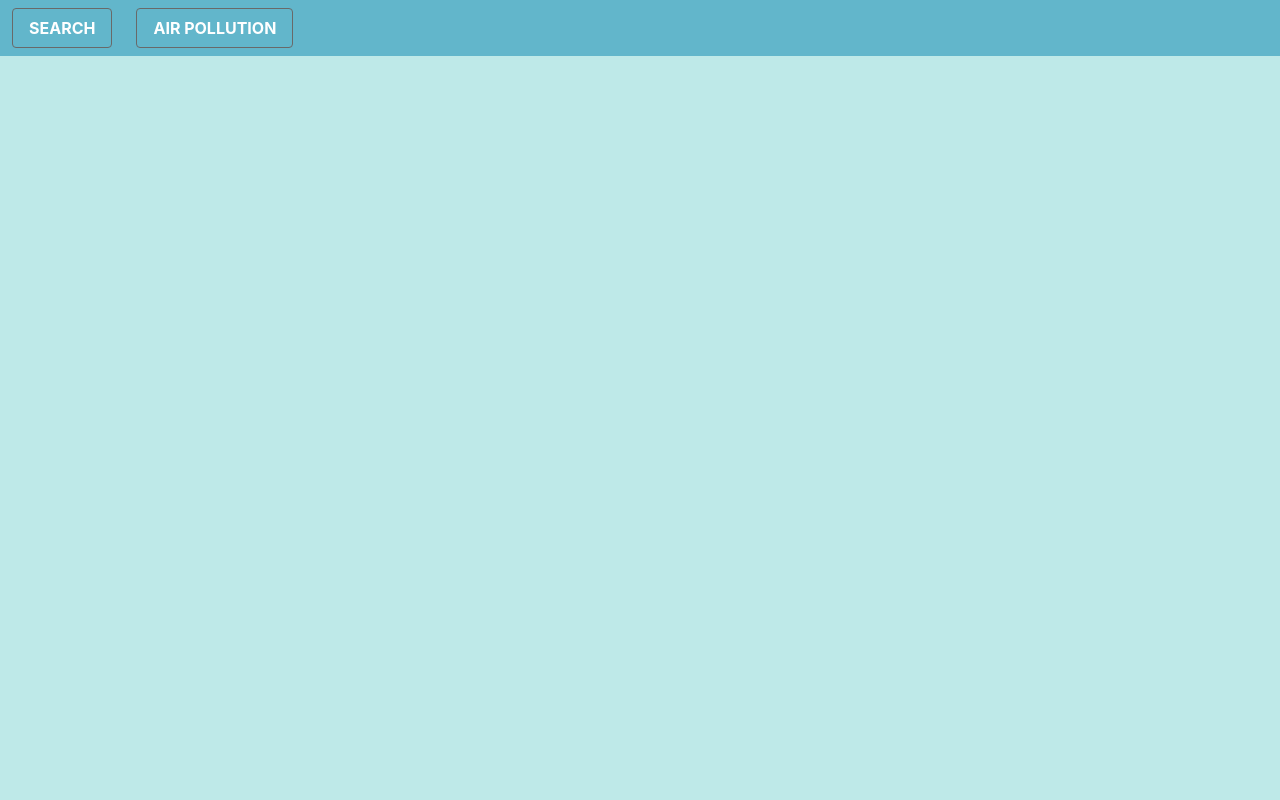
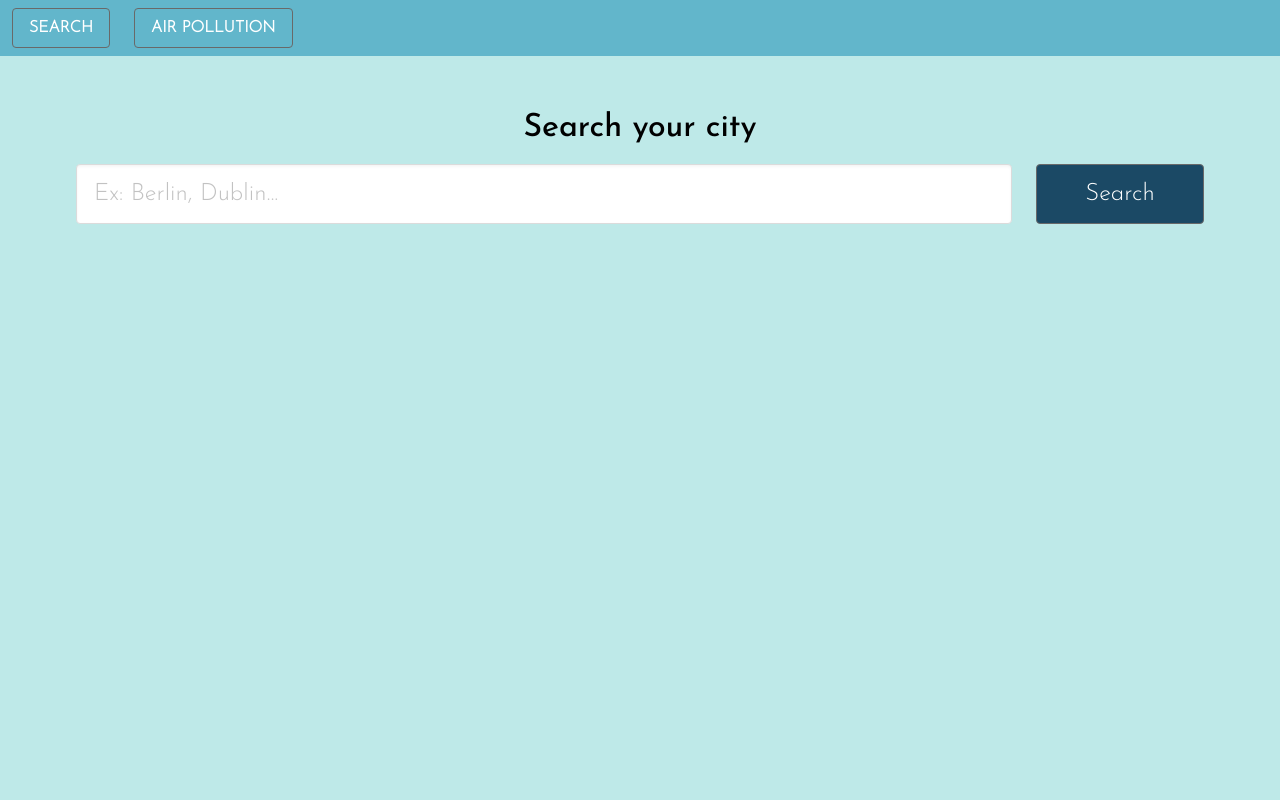
Before and after one commit to DomeT99/another-weather-app, a Vue app: page / in a window 1280 px wide. Shown: the top 800 px of the page. Built offline with nearby package versions, Linux system fonts and the light colour scheme.

Commit message:
feat: create search section

```diff
--- a/src/assets/scss/bulma-override.scss
+++ b/src/assets/scss/bulma-override.scss
@@ -8,10 +8,13 @@
 .is-tertiary {
   background-color: var(--tertiary-color) !important;
 }
+.is-white-color {
+  color: var(--sixth-color);
+}
 
 //Border
-.b-sixth{
-    border-color: var(--seventh-color) !important;
+.b-sixth {
+  border-color: var(--seventh-color) !important;
 }
 
 //Footer
@@ -19,3 +22,8 @@
   background-color: var(--sixth-color);
   padding: 0.9rem 0.1rem 1rem;
 }
+
+//Columns
+.columns{
+  margin: 0;
+}
--- a/src/assets/scss/global.scss
+++ b/src/assets/scss/global.scss
@@ -25,6 +25,8 @@ h1 {
 h2 {
   @include font-generate(var(--font-medium), 24px, var(--seventh-color));
 }
-p {
-  @include font-generate(var(--font-light), 20px, var(--fifth-color));
+p,
+button,
+input {
+  @include font-generate(var(--font-light), 22px, var(--fifth-color));
 }
--- /dev/null
+++ b/src/components/Input.vue
@@ -0,0 +1,19 @@
+<script setup>
+const props = defineProps({
+  value: String,
+  type: String,
+  placeHolder: String
+});
+
+defineEmits(["update:modelValue"]);
+</script>
+
+<template>
+  <input
+    :value="props.value"
+    @input="$emit('update:modelValue', $event.target.value)"
+    :type="props.type ?? 'text'"
+    class="input is-large"
+    :placeholder="props.placeHolder ?? ''"
+  />
+</template>
--- /dev/null
+++ b/src/components/SearchView/SearchSection.vue
@@ -0,0 +1,20 @@
+<script setup>
+import Button from "../Button.vue";
+import Input from "../Input.vue";
+</script>
+
+<template>
+  <div class="has-text-centered mt-6">
+    <h1>Search your city</h1>
+  </div>
+  <div class="columns">
+    <div class="column is-10">
+      <Input :type="'text'" :place-holder="'Ex: Berlin, Dublin...'" />
+    </div>
+    <div class="column is-2">
+      <Button class="is-tertiary is-white-color b-sixth w-100 is-large"
+        >Search</Button
+      >
+    </div>
+  </div>
+</template>
--- a/src/views/Search.vue
+++ b/src/views/Search.vue
@@ -1,3 +1,7 @@
-<script setup></script>
+<script setup>
+import SearchSection from "../components/SearchView/SearchSection.vue";
+</script>
 
-<template></template>
+<template>
+  <SearchSection></SearchSection>
+</template>
```
